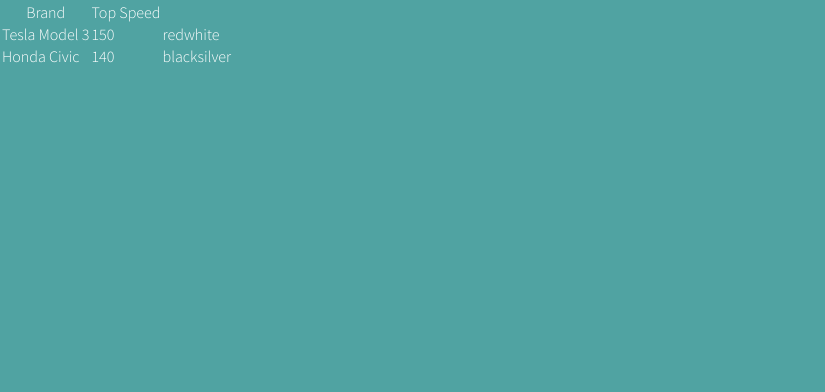
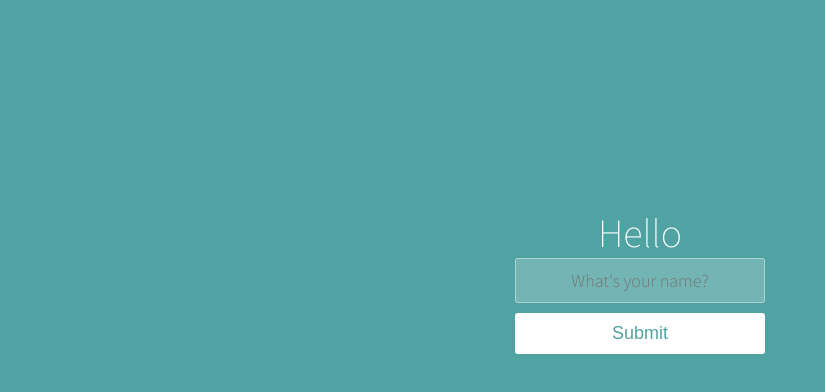
Before and after one commit to koray7/React-userLog, a React (Create React App) app: page / in a window 1280 px wide. Shown: the top 392 px of the page, without its empty margins (0-825 px from the left). Built offline with nearby package versions, Linux system fonts and the light colour scheme.

Commit message:
hover events

```diff
--- a/public/styles.css
+++ b/public/styles.css
@@ -15,7 +15,7 @@
 }
 
 .container {
-    margin: 5vw auto;
+margin: 10% auto;
 padding: 80px 0;
 text-align: center;
 }
@@ -25,11 +25,7 @@
 font-weight: 200;
 }
 
-form {
-    padding: 20px 0;
-    position: relative;
-}
-form input {
+input {
 border: 1px solid rgba(252, 252, 252, 0.4);
 background-color: rgba(252, 252, 252, 0.2);
 width: 250px;
@@ -44,7 +40,7 @@
 font-weight: 300;
 }
 
-form button {
+button {
 appearance: none;
 outline: 0;
 background-color: white;
@@ -55,6 +51,3 @@
 width: 250px;
 font-size: 18px;
 }
-button{
-    font-size: 10vw;
-}
--- a/src/components/App.jsx
+++ b/src/components/App.jsx
@@ -1,25 +1,32 @@
 import React, { useState } from "react";
-
 
 function App() {
 
-
-    const now = new Date().toLocaleTimeString();
-    const [time, setTime] = useState(now)
+    const [headingText, setHeadingText] = useState("Hello");
+    const [isMouseOver, setIsMouseOver] = useState(false)
 
 
-    function clicked() {
-    const timeNow = new Date().toLocaleTimeString();
-        setTime(timeNow);
+    function handleClick() {
+        setHeadingText("Submitted");
+    }
+    function changeBackground(){
+        setIsMouseOver(true);
+    }
+    function changeBackgroundAgain(){
+        setIsMouseOver(false);
     }
 
-
-    return (
-        <div className="container">
-            <h1>{time}</h1>
-            <button onClick={clicked}>Get Time Austin!</button>
-        </div>
-    )
+return (
+<div className="container">
+    <h1>{headingText}</h1>
+    <input type="text" placeholder="What's your name?" />
+    <button style={{ backgroundColor: isMouseOver ? "yellow" : "white"}}
+    onClick={handleClick}
+    onMouseOver={changeBackground}
+    onMouseOut={changeBackgroundAgain}>
+    Submit</button>
+</div>
+);
 }
 
 export default App;
--- a/src/data.js
+++ /dev/null
@@ -1,4 +0,0 @@
-const animals = [
-    { name: "cat", sound: "meow" },
-    { name: "dog", sound: "woof" }
-];
--- a/src/index.js
+++ b/src/index.js
@@ -1,25 +1,10 @@
 import React from "react";
 import ReactDOM from "react-dom/client";
-// import App from "./components/App";
-import cars from "./practice"
+import App from "./components/App";
+
 
 
 const root = ReactDOM.createRoot(document.getElementById('root'))
 root.render(
-    <table>
-        <tr>
-            <th>Brand</th>
-            <th>Top Speed</th>
-        </tr>
-        <tr>
-            <td>{cars[1].model}</td>
-            <td>{cars[1].speedStats.topSpeed}</td>
-            <td>{cars[1].coloursByPopularity}</td>
-        </tr>
-        <tr>
-            <td>{cars[0].model}</td>
-            <td>{cars[0].speedStats.topSpeed}</td>
-            <td>{cars[0].coloursByPopularity}</td>
-        </tr>
-    </table>
+<App />
 )
--- a/src/practice.js
+++ /dev/null
@@ -1,20 +0,0 @@
-const cars = [
-    {
-    model: "Honda Civic",
-    coloursByPopularity: ["black", "silver"],
-    speedStats: {
-    topSpeed: 140,
-    zeroToSixty: 8.5
-    }
-},
-{
-    model: "Tesla Model 3",
-    coloursByPopularity: ["red", "white"],
-    speedStats: {
-    topSpeed: 150,
-    zeroToSixty: 3.2
-    }
-}
-];
-
-export default cars;
```
Lines whose indentation alone changed are shown as unchanged.
